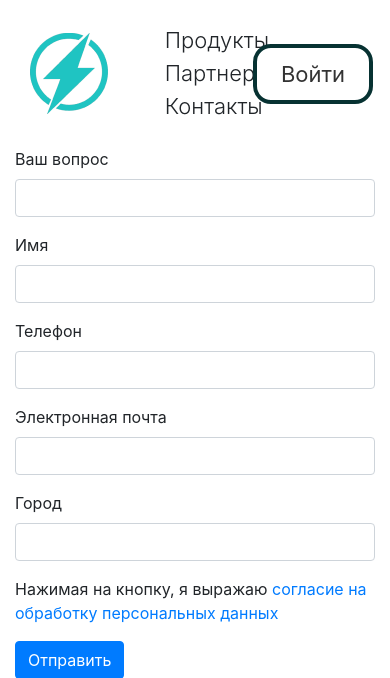
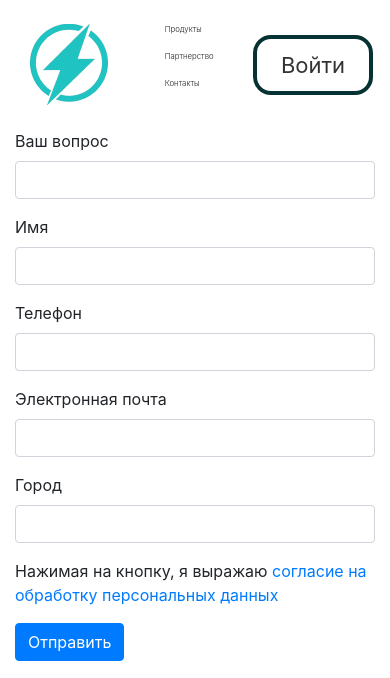
Before and after one commit to ivanLFN/charger_app_v6, a Django app: page /form/ in a window 390 px wide. Shown: the top 678 px of the page. Run offline with Django 4.2, Linux system fonts and the light colour scheme; some libraries are stand-ins or nearby versions.

Commit message:
Responsiveness tuned sponsors

```diff
--- a/soh_web/frontend/templates/general_elements/head_part_black.html
+++ b/soh_web/frontend/templates/general_elements/head_part_black.html
@@ -1,19 +1,18 @@
-
 {% load static %}
 <div class="container">
     <div class="col-12">
         <div class="row mob-mode pt-4 pb-4">
 
             <div class="col-1 mr-2 d-flex align-items-center justify-content-center">
-                <a href="{% url 'main_page' %}" class="col-3 head-link">
+                <a href="{% url 'main_page' %}" class="col-3 head-link-b">
                     <img src='{% static "img/logo.png" %}' class="align-items-center justify-content-center" alt="Logo Image"/>
                 </a>
             </div>
 
             <div class="row btn-items col-7 offset-1 d-flex align-items-center justify-content-center">
-                <a href="{% url 'store' %}" class="col-4 head-link" style="color:#212529;">Продукты</a>
-                <a href="{% url 'partnership_page' %}" class="head-link col-4 col-md-4 col-lg-5" style="color:#212529;">Партнерство</a>
-                <a href="{% url 'contacts' %}" class="head-link col-4 col-md-4 col-lg-3" style="color:#212529;">Контакты</a>
+                <a href="{% url 'store' %}" class="col-4 head-link-b">Продукты</a>
+                <a href="{% url 'partnership_page' %}" class="head-link-b col-4 col-md-4 col-lg-5">Партнерство</a>
+                <a href="{% url 'contacts' %}" class="head-link-b col-4 col-md-4 col-lg-3">Контакты</a>
             </div>
 
             <div class="col-2 offset-1 d-flex justify-content-center align-items-center">
@@ -25,3 +24,20 @@
 
     </div>
 </div>
+
+<style>
+.head-link-b {
+    display: inline-flex;
+    text-decoration: none !important;
+    color: #212529;
+    font-weight: 350;
+    font-size: 2vw;
+    transition: color 0.5s ease-out;
+}
+
+
+.head-link-b:hover {
+    color: #1FC4C2;
+}
+
+</style>
```
Also changed, not shown: soh_web/frontend/templates/general_elements/sponsors.html (+10 -3 lines), soh_web/static/img/sgk.png.
